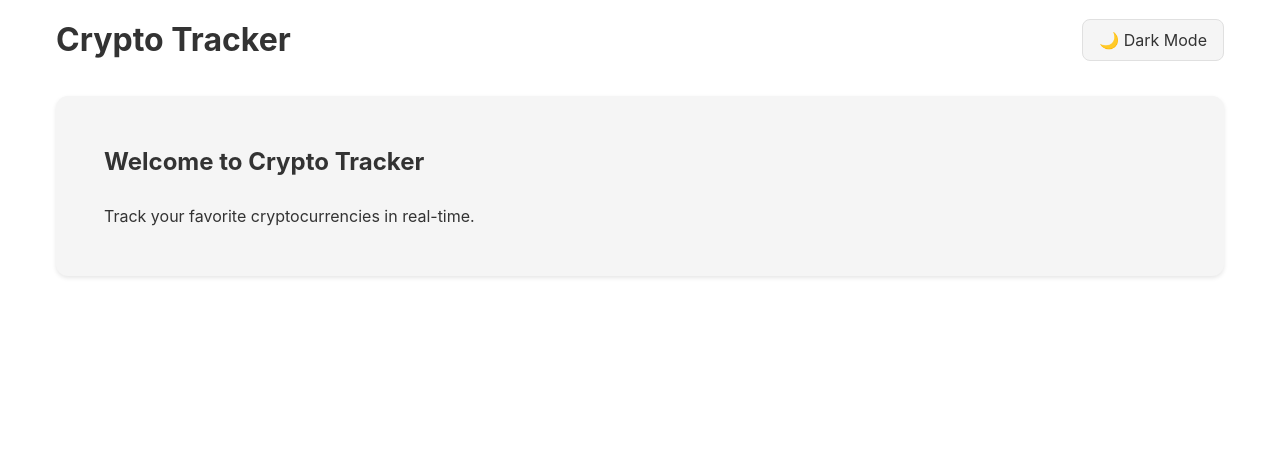
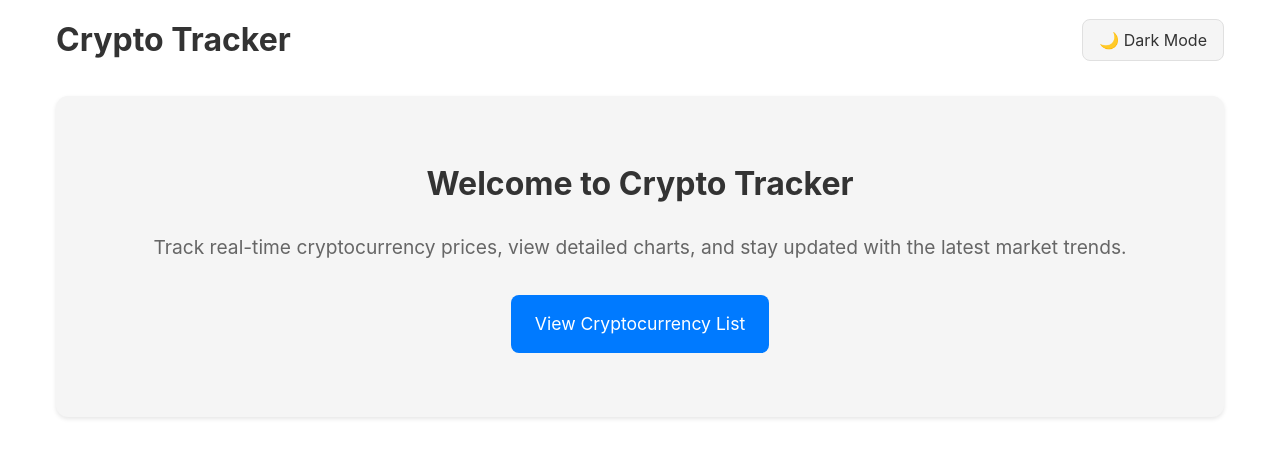
Before and after one commit to azerckid/2025_crypto_tracker, a React (Vite) app: page / in a window 1280 px wide. Shown: the top 458 px of the page. Built offline with nearby package versions, Linux system fonts and the light colour scheme.

Commit message:
feat: Add styled link to coins page in Home component

```diff
--- a/src/pages/Home.tsx
+++ b/src/pages/Home.tsx
@@ -1,21 +1,50 @@
+import { Link } from 'react-router-dom';
 import styled from 'styled-components';
 
 const HomeContainer = styled.div`
-  padding: ${props => props.theme.spacing.md};
+  padding: ${props => props.theme.spacing.xl};
+  text-align: center;
 `;
 
-const Title = styled.h2`
+const Title = styled.h1`
   color: ${props => props.theme.colors.text};
   margin-bottom: ${props => props.theme.spacing.lg};
 `;
 
+const Description = styled.p`
+  color: ${props => props.theme.colors.textSecondary};
+  margin-bottom: ${props => props.theme.spacing.xl};
+  font-size: 1.2rem;
+  line-height: 1.6;
+`;
+
+const StyledLink = styled(Link)`
+  display: inline-block;
+  padding: ${props => props.theme.spacing.md} ${props => props.theme.spacing.lg};
+  background-color: ${props => props.theme.colors.primary};
+  color: white;
+  text-decoration: none;
+  border-radius: ${props => props.theme.borderRadius.md};
+  font-size: 1.1rem;
+  transition: opacity 0.2s ease;
+
+  &:hover {
+    opacity: 0.9;
+  }
+`;
+
 const Home = () => {
-    return (
-        <HomeContainer>
-            <Title>Welcome to Crypto Tracker</Title>
-            <p>Track your favorite cryptocurrencies in real-time.</p>
-        </HomeContainer>
-    );
+  return (
+    <HomeContainer>
+      <Title>Welcome to Crypto Tracker</Title>
+      <Description>
+        Track real-time cryptocurrency prices, view detailed charts, and stay updated with the latest market trends.
+      </Description>
+      <StyledLink to="/coins">
+        View Cryptocurrency List
+      </StyledLink>
+    </HomeContainer>
+  );
 };
 
 export default Home;
```
